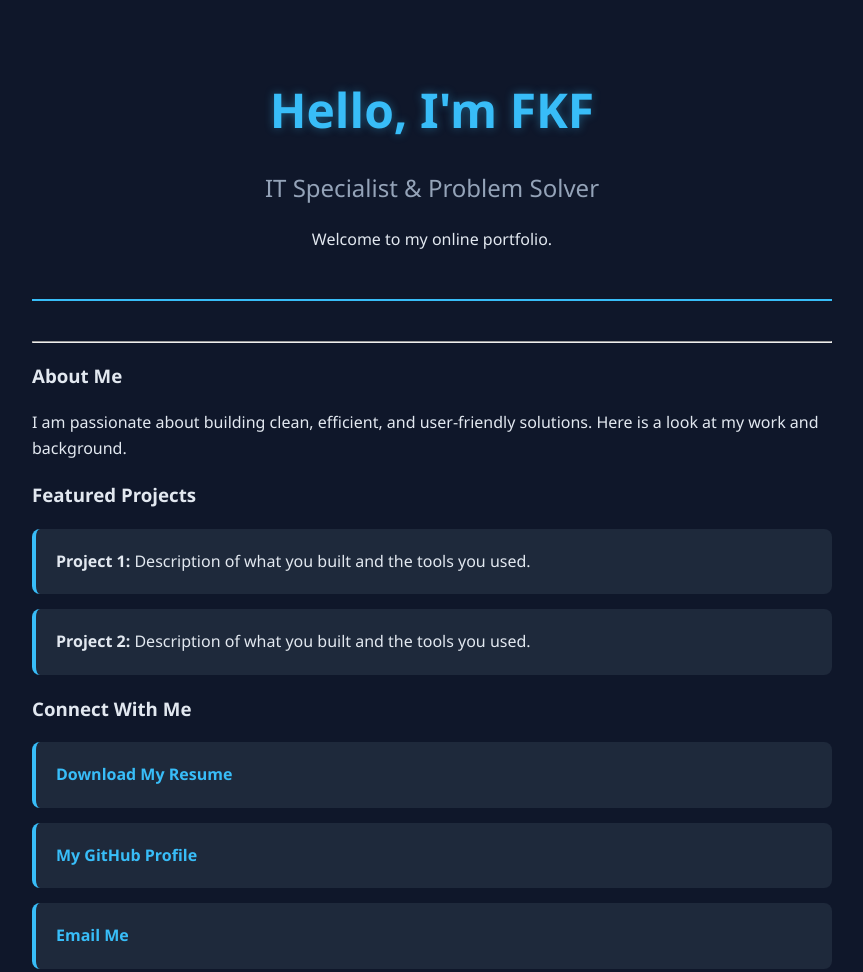
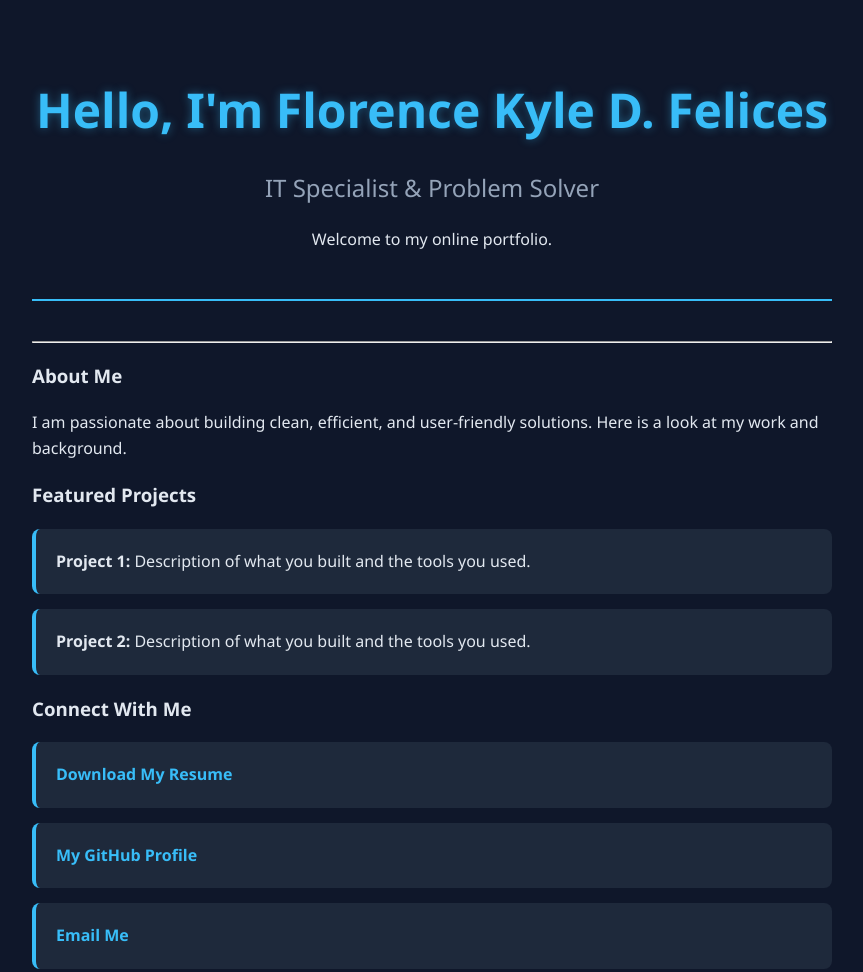
Before and after one commit to FKFelices/FKFelices.github.io, a plain HTML site: page index.html in a window 1280 px wide. Shown: the whole page, without its empty margins (208-1071 px from the left). Drawn offline with Linux system fonts and the light colour scheme.

Commit message:
FKF to Florence Kyle D. Felices

```diff
--- a/index.html
+++ b/index.html
@@ -9,7 +9,7 @@
 <body>
 
     <header>
-        <h1>Hello, I'm FKF</h1>
+        <h1>Hello, I'm Florence Kyle D. Felices</h1>
         <h2>IT Specialist & Problem Solver</h2>
         <p>Welcome to my online portfolio.</p>
     </header>
```
